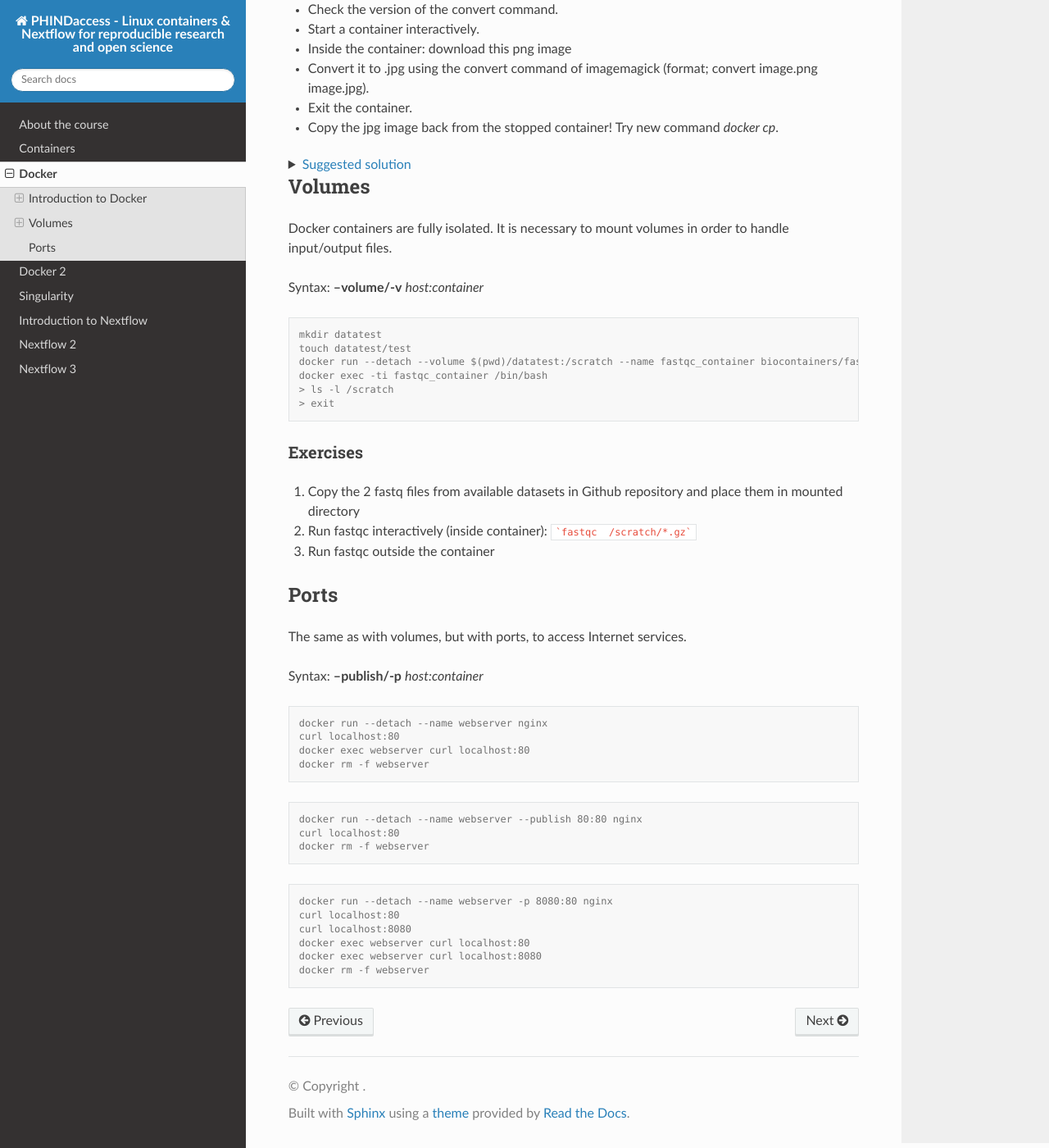
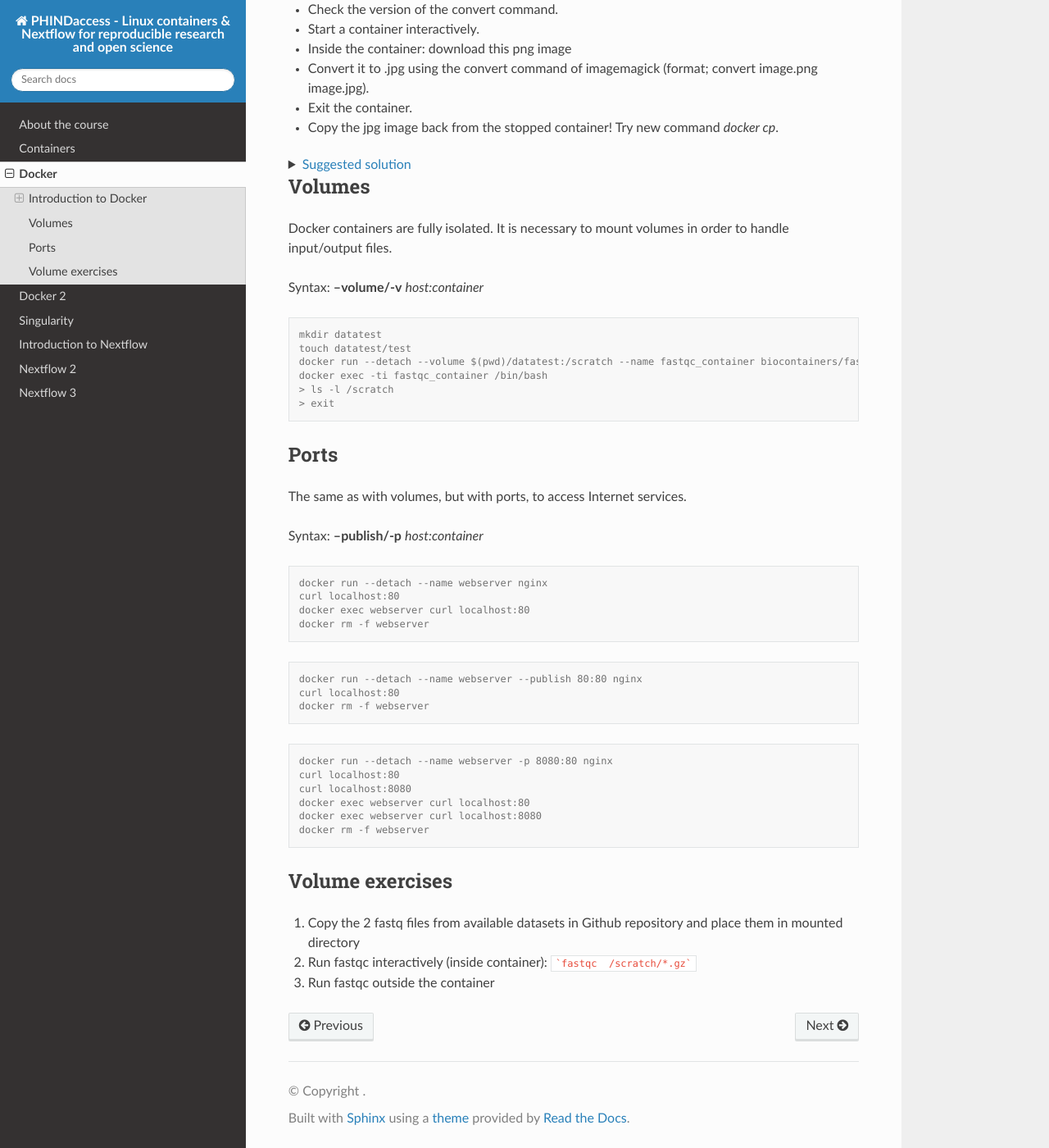
Before and after one commit to biocorecrg/CoursesCRG_Containers_Nextflow_May_2022, a Sphinx documentation site: the page built from docs/docker.rst, in a window 1280 px wide and 1400 px high, scrolled down 9280 px. Shown: the whole window at 82% size. Built offline with Sphinx 7.4.7 and the Read the Docs theme 2.0.0, drawn with Linux system fonts in a browser that asks for light colours; some of the changed lines change nothing that is shown.

Commit message:
Update docker.rst

````diff
--- a/docs/docker.rst
+++ b/docs/docker.rst
@@ -444,15 +444,6 @@ Syntax: **--volume/-v** *host:container*
   > exit
 
 
-Exercises
----------
-
-1. Copy the 2 fastq files from available datasets in Github repository and place them in mounted directory
-
-2. Run fastqc interactively (inside container): ```fastqc  /scratch/*.gz```
-
-3. Run fastqc outside the container
-
 Ports
 =====
 
@@ -482,3 +473,13 @@ Syntax: **--publish/-p** *host:container*
   docker exec webserver curl localhost:80
   docker exec webserver curl localhost:8080
   docker rm -f webserver
+
+
+Volume exercises
+================
+
+1. Copy the 2 fastq files from available datasets in Github repository and place them in mounted directory
+
+2. Run fastqc interactively (inside container): ```fastqc  /scratch/*.gz```
+
+3. Run fastqc outside the container
````
